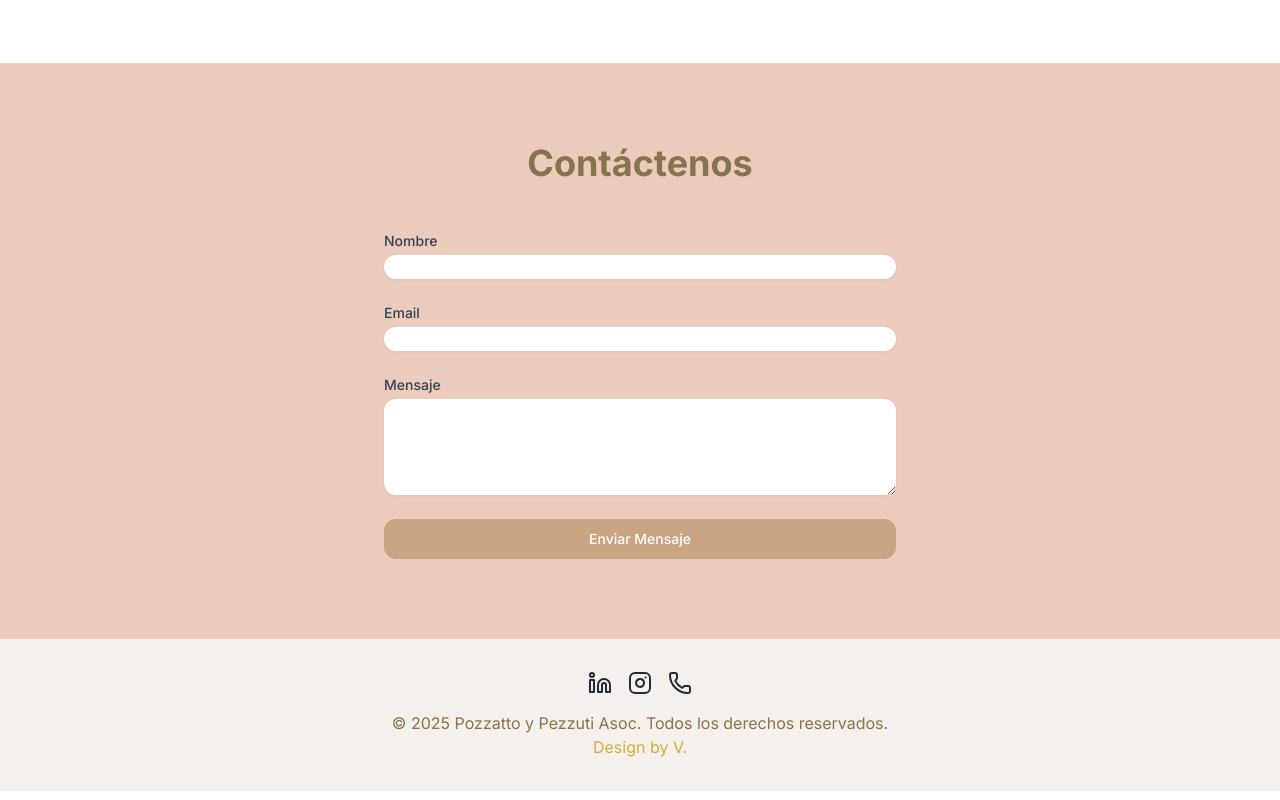
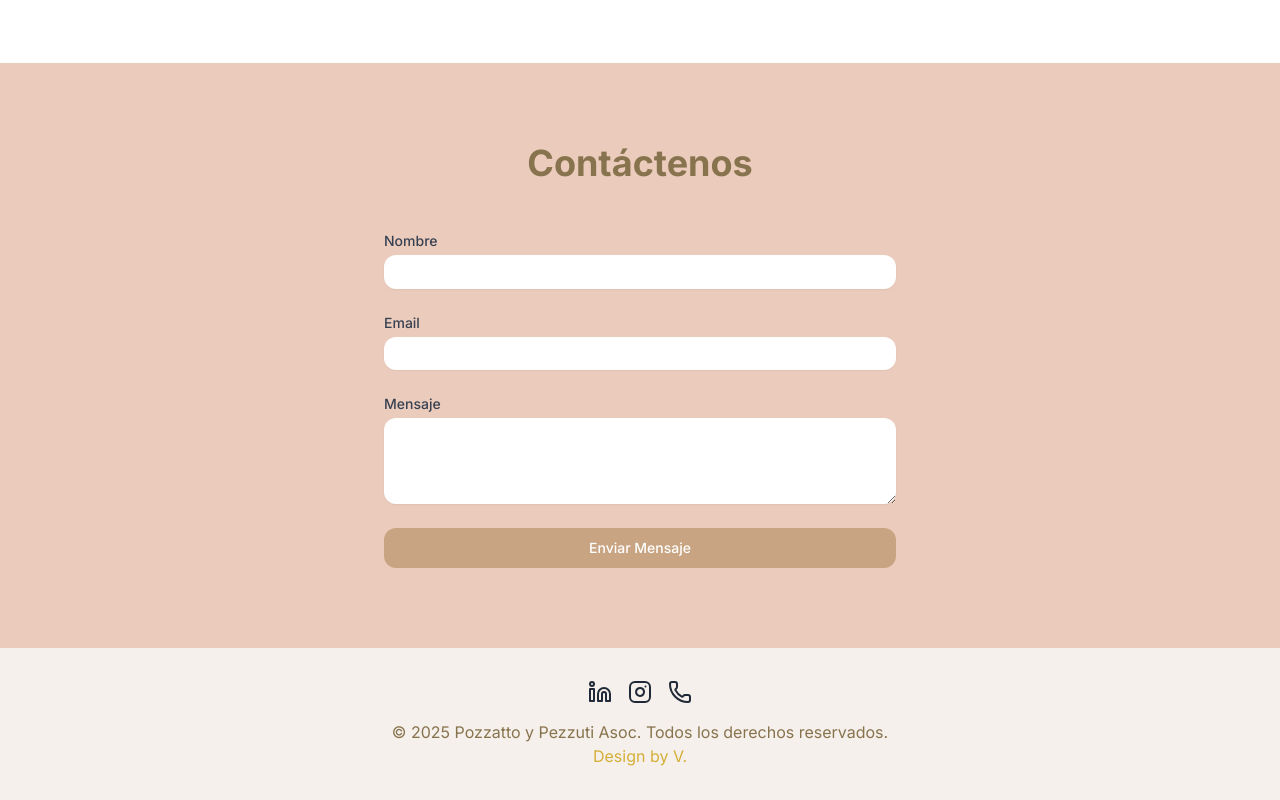
Before and after one commit to VaninaLuna/estudio-juridico-landing, a Next.js app: page / in a window 1280 px wide. Shown: the part 2559-3359 px from the top of the page. Built offline with nearby package versions, Linux system fonts and the light colour scheme.

Commit message:
Update page.tsx

```diff
--- a/app/page.tsx
+++ b/app/page.tsx
@@ -243,9 +243,9 @@ function LawFirmLanding() {
                   name="name"
                   //color de los inputs
                   className={`mt-1 block w-full rounded-xl shadow-sm focus:ring focus:ring-opacity-50 bg-white ${isDarkMode
-                    ? "border-gray-600 text-white focus:border-[#D4AF37] focus:ring-[#D4AF37]"
+                    ? "border-gray-600 text-gray-900 focus:border-[#D4AF37] focus:ring-[#D4AF37]"
                     : "border-gray-300 text-gray-900 focus:border-[#D4AF37] focus:ring-[#D4AF37]"
-                    }`}
+                    } px-2 py-2 text-sm leading-tight `}
                 />
               </div>
               <div>
@@ -260,9 +260,9 @@ function LawFirmLanding() {
                   id="email"
                   name="email"
                   className={`mt-1 block w-full rounded-xl shadow-sm focus:ring focus:ring-opacity-50 bg-white ${isDarkMode
-                    ? "border-gray-600 text-white focus:border-[#D4AF37] focus:ring-[#D4AF37]"
+                    ? "border-gray-600 text-gray-900 focus:border-[#D4AF37] focus:ring-[#D4AF37]"
                     : "border-gray-300 text-gray-900 focus:border-[#D4AF37] focus:ring-[#D4AF37]"
-                    }`}
+                    } px-2 py-2 text-sm leading-tight`}
                 />
               </div>
               <div>
@@ -277,9 +277,9 @@ function LawFirmLanding() {
                   name="message"
                   rows={4}
                   className={`mt-1 block w-full rounded-xl shadow-sm focus:ring focus:ring-opacity-50 bg-white${isDarkMode
-                    ? "border-gray-600 text-white focus:border-[#D4AF37] focus:ring-[#D4AF37]"
+                    ? "border-gray-600 text-gray-900 focus:border-[#D4AF37] focus:ring-[#D4AF37]"
                     : "border-gray-300 text-gray-900 focus:border-[#D4AF37] focus:ring-[#D4AF37]"
-                    }`}
+                    } px-2 py-2 text-sm leading-tight `}
                 ></textarea>
               </div>
               <div>
```
